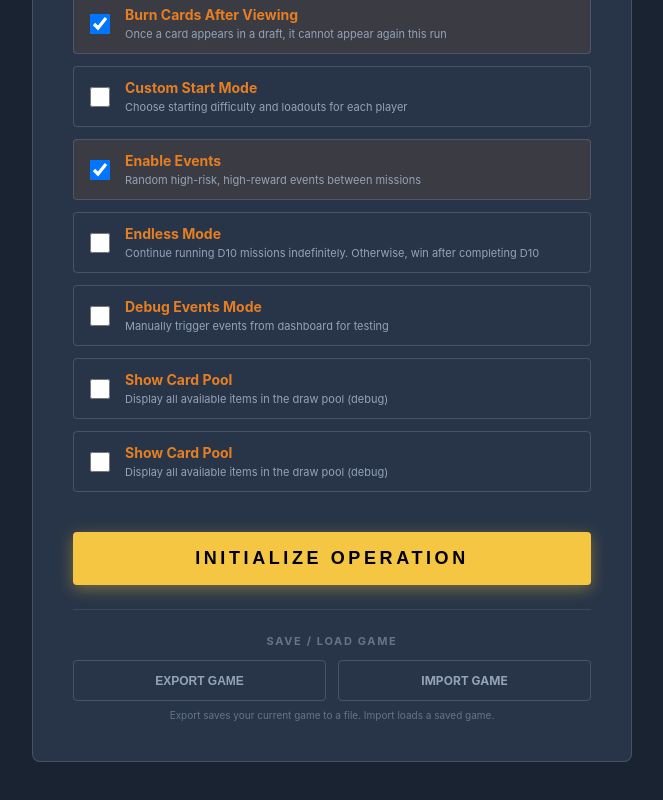
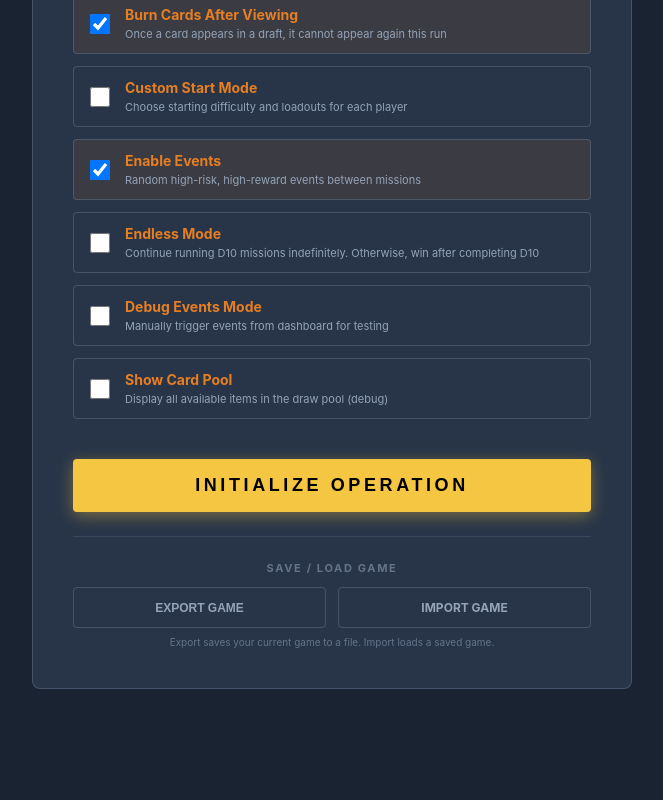
Before and after one commit to TheInsomnolent/helldrafters, a React (Create React App) app: page / in a window 1280 px wide. Shown: the part 701-1501 px from the top of the page, without its empty margins (308-971 px from the left). After the commit the page ends 1470 px from the top, so only its background shows below. Built offline with nearby package versions, Linux system fonts and the light colour scheme; the HTML template or start-up script is replaced by a standard one.

Commit message:
Fixed burning

```diff
--- a/src/App.js
+++ b/src/App.js
@@ -1005,18 +1005,6 @@ export default function HelldiversRoguelite() {
                     <div style={{ color: '#94a3b8', fontSize: '11px', marginTop: '4px' }}>Display all available items in the draw pool (debug)</div>
                   </div>
                 </label>
-                <label style={{ display: 'flex', alignItems: 'center', gap: '12px', cursor: 'pointer', padding: '12px', backgroundColor: gameConfig.showCardPool ? `${factionColors.PRIMARY}1A` : 'transparent', borderRadius: '4px', border: '1px solid rgba(100, 116, 139, 0.5)' }}>
-                  <input
-                    type="checkbox"
-                    checked={gameConfig.showCardPool}
-                    onChange={(e) => dispatch(actions.updateGameConfig({ showCardPool: e.target.checked }))}
-                    style={{ width: '20px', height: '20px', cursor: 'pointer' }}
-                  />
-                  <div>
-                    <div style={{ color: factionColors.PRIMARY, fontWeight: 'bold', fontSize: '14px' }}>Show Card Pool</div>
-                    <div style={{ color: '#94a3b8', fontSize: '11px', marginTop: '4px' }}>Display all available items in the draw pool (debug)</div>
-                  </div>
-                </label>
               </div>
             </div>
 
@@ -1442,6 +1430,14 @@ export default function HelldiversRoguelite() {
         dispatch(actions.setEventBoosterDraft(updates.boosterDraft));
         // Store the outcome for later application
         window.__boosterOutcome = updates.boosterOutcome;
+
+        // Burn both booster options shown in the draft
+        if (updates.burnBoosterDraft && updates.burnBoosterDraft.length > 0) {
+          updates.burnBoosterDraft.forEach(boosterId => {
+            dispatch(actions.addBurnedCard(boosterId));
+          });
+        }
+
         return; // Don't close event yet, wait for booster selection
       }
 
--- a/src/systems/events/eventProcessor.js
+++ b/src/systems/events/eventProcessor.js
@@ -76,8 +76,13 @@ export const processEventOutcome = (outcome, choice, state, selections = {}) =>
     case OUTCOME_TYPES.GAIN_BOOSTER:
       // Generate booster draft instead of directly applying
       updates.needsBoosterSelection = true;
-      updates.boosterDraft = generateBoosterDraft(players, gameConfig, state.burnedCards || []);
+      const boosterDraft = generateBoosterDraft(players, gameConfig, state.burnedCards || []);
+      updates.boosterDraft = boosterDraft;
       updates.boosterOutcome = outcome;
+      // If burn mode is enabled, mark these boosters to be burned when shown
+      if (gameConfig.burnCards && boosterDraft.length > 0) {
+        updates.burnBoosterDraft = boosterDraft;
+      }
       break;
 
     case OUTCOME_TYPES.LOSE_ALL_BUT_ONE_LIFE:
```
